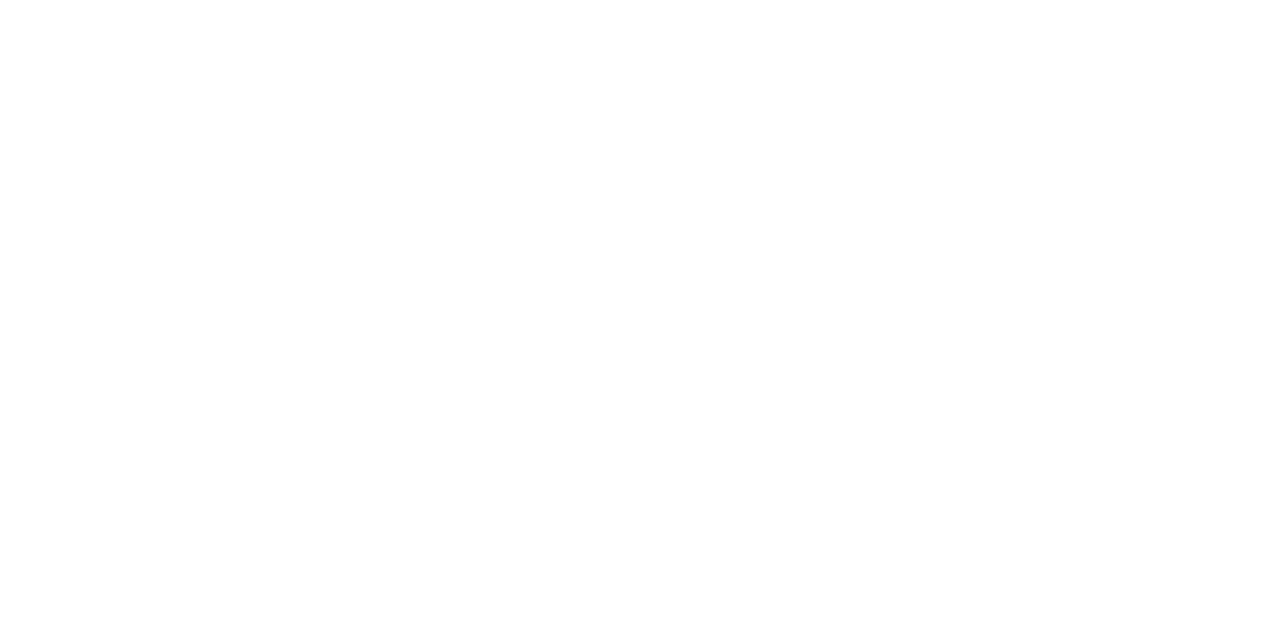
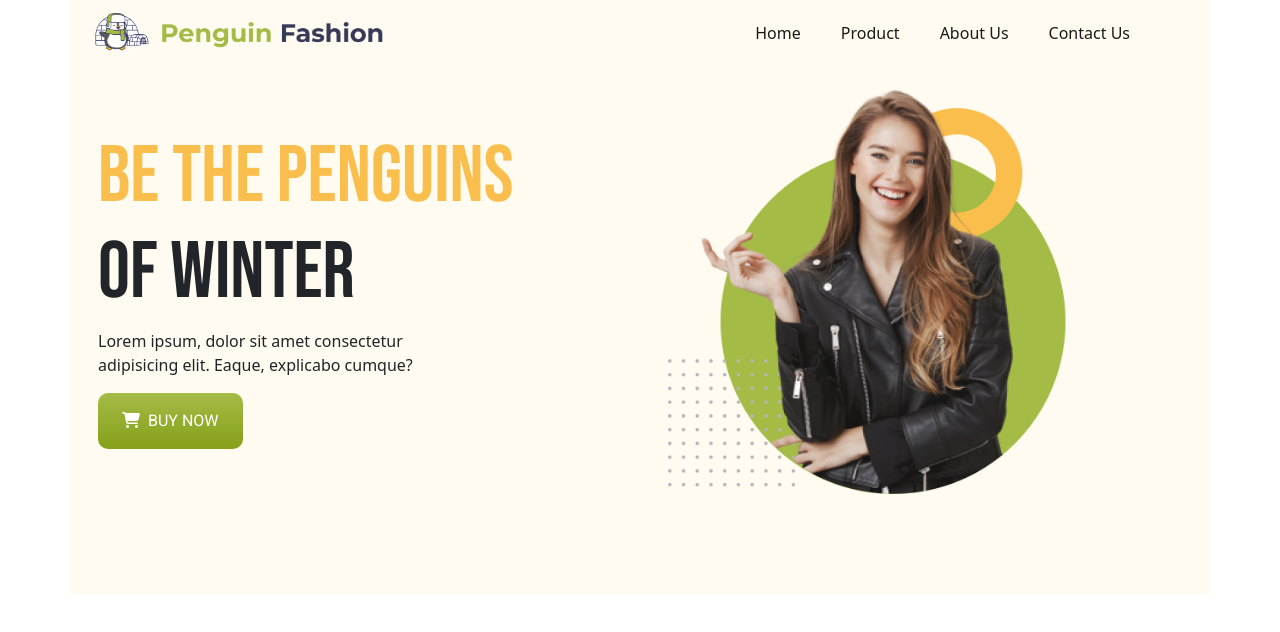
Before and after one commit to assraf-nur/Fashion-House, a plain HTML site: page index.html in a window 1280 px wide. Drawn offline with nearby package versions, Linux system fonts and the light colour scheme.

Commit message:
add front banner

```diff
--- /dev/null
+++ b/css/style.css
@@ -0,0 +1,30 @@
+.header-section{
+    background-color:#FFFBF0;
+    padding-bottom: 100px;
+}
+.penguin{
+    color:#FABE4C;
+}
+.title{
+    font-weight: 400;
+    font-size: 80px;
+    width: 420px;
+    height: 192px;
+    font-family: 'Bebas Neue', cursive;
+}
+.banner-details{
+    width: 350px;
+}
+.button{
+    background-image: linear-gradient(#A4BC46, #85A019);
+    border: none;
+    color: #ffffff;
+    border-color: #A4BC46;
+    border-radius: 10px;
+    font-family: 'Roboto', sans-serif;
+    font-weight: 500;
+}
+.banner-image{
+    width: 400px;
+    margin-left: 150px;
+}
--- a/index.html
+++ b/index.html
@@ -5,8 +5,62 @@
     <meta http-equiv="X-UA-Compatible" content="IE=edge">
     <meta name="viewport" content="width=device-width, initial-scale=1.0">
     <title>Fashion House</title>
-</head>
+    <link rel="stylesheet" href="css/style.css">
+    <link rel="shortcut icon" href="images/logo.png" type="image/x-icon">
+    <link href="https://cdn.jsdelivr.net/npm/bootstrap@5.1.3/dist/css/bootstrap.min.css" rel="stylesheet" integrity="sha384-1BmE4kWBq78iYhFldvKuhfTAU6auU8tT94WrHftjDbrCEXSU1oBoqyl2QvZ6jIW3" crossorigin="anonymous">
+    <!-- font family -->
+    <link rel="preconnect" href="https://fonts.googleapis.com">
+    <link rel="preconnect" href="https://fonts.gstatic.com" crossorigin>
+    <link href="https://fonts.googleapis.com/css2?family=Roboto&display=swap" rel="stylesheet">
+    <link rel="preconnect" href="https://fonts.googleapis.com">
+    <link rel="preconnect" href="https://fonts.gstatic.com" crossorigin>
+    <link href="https://fonts.googleapis.com/css2?family=Bebas+Neue&display=swap" rel="stylesheet">
+    </head>
 <body>
+    <!-- navbar section -->
+    <header class="container header-section">
+        <nav class="navbar navbar-expand-lg navbar-light">
+            <div class="container-fluid">
+              <a class="navbar-brand" href="#">
+                  <img width="291px" class="" src="images/logo.png" alt="">
+              </a>
+              <button class="navbar-toggler" type="button" data-bs-toggle="collapse" data-bs-target="#navbarSupportedContent" aria-controls="navbarSupportedContent" aria-expanded="false" aria-label="Toggle navigation">
+                <span class="navbar-toggler-icon"></span>
+              </button>
+              <div class="collapse navbar-collapse me-4" id="navbarSupportedContent">
+                <ul class="navbar-nav ms-auto mb-2 mb-lg-0" style="font-weight: 500;">
+                  <li class="nav-item me-4">
+                    <a class="nav-link active" aria-current="page" href="#">Home</a>
+                  </li>
+                  <li class="nav-item me-4">
+                    <a class="nav-link active" href="#">Product</a>
+                  </li>
+                  <li class="nav-item me-4">
+                    <a class="nav-link active" href="#">About Us</a>
+                  </li>
+                  <li class="nav-item me-4">
+                    <a class="nav-link active" href="#">Contact Us</a>
+                  </li>
+                </ul>
+              </div>
+            </div>
+          </nav>
 
+          <!-- front banner section -->
+          <div class="front-banner d-flex mt-3 ms-3">
+            <div class="banner-text">
+                <h1 class="mt-5 title"><span class="penguin">BE THE PENGUINS</span> OF WINTER</h1>
+                <p class="banner-details">Lorem ipsum, dolor sit amet consectetur adipisicing elit. Eaque, explicabo cumque?</p>
+                <button type="button" class="button p-3 ps-4 pe-4"><i class="fas fa-shopping-cart me-2"></i>BUY NOW</button>
+            </div>
+            <div class="banner-pic">
+                <img class="banner-image" src="images/model.png" alt="">
+            </div>
+          </div>
+    </header>
+
+
+    <script src="https://kit.fontawesome.com/e4deb5fc18.js" crossorigin="anonymous"></script>
+    <script src="https://cdn.jsdelivr.net/npm/bootstrap@5.1.3/dist/js/bootstrap.bundle.min.js" integrity="sha384-ka7Sk0Gln4gmtz2MlQnikT1wXgYsOg+OMhuP+IlRH9sENBO0LRn5q+8nbTov4+1p" crossorigin="anonymous"></script>
 </body>
 </html>
```
